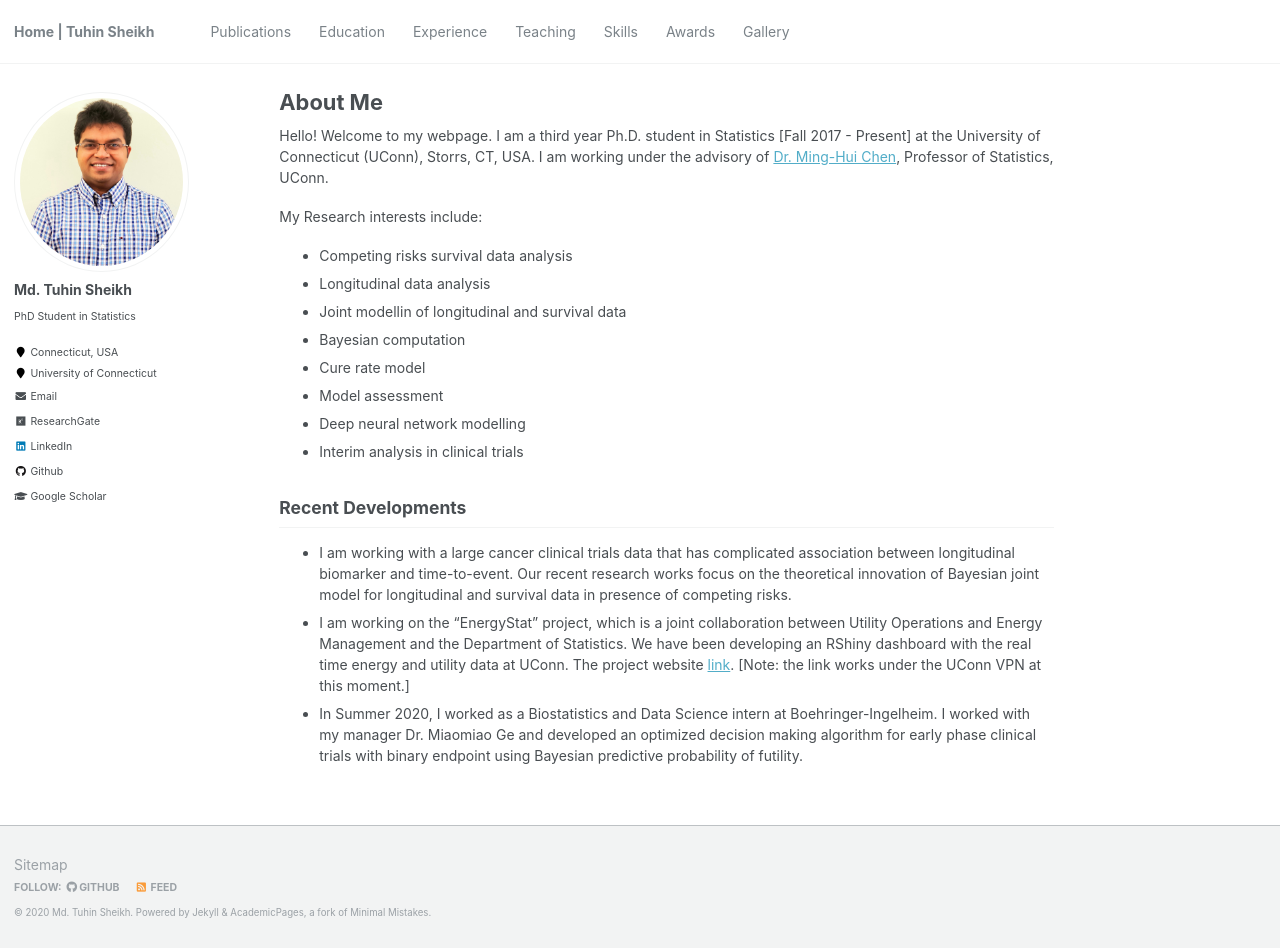
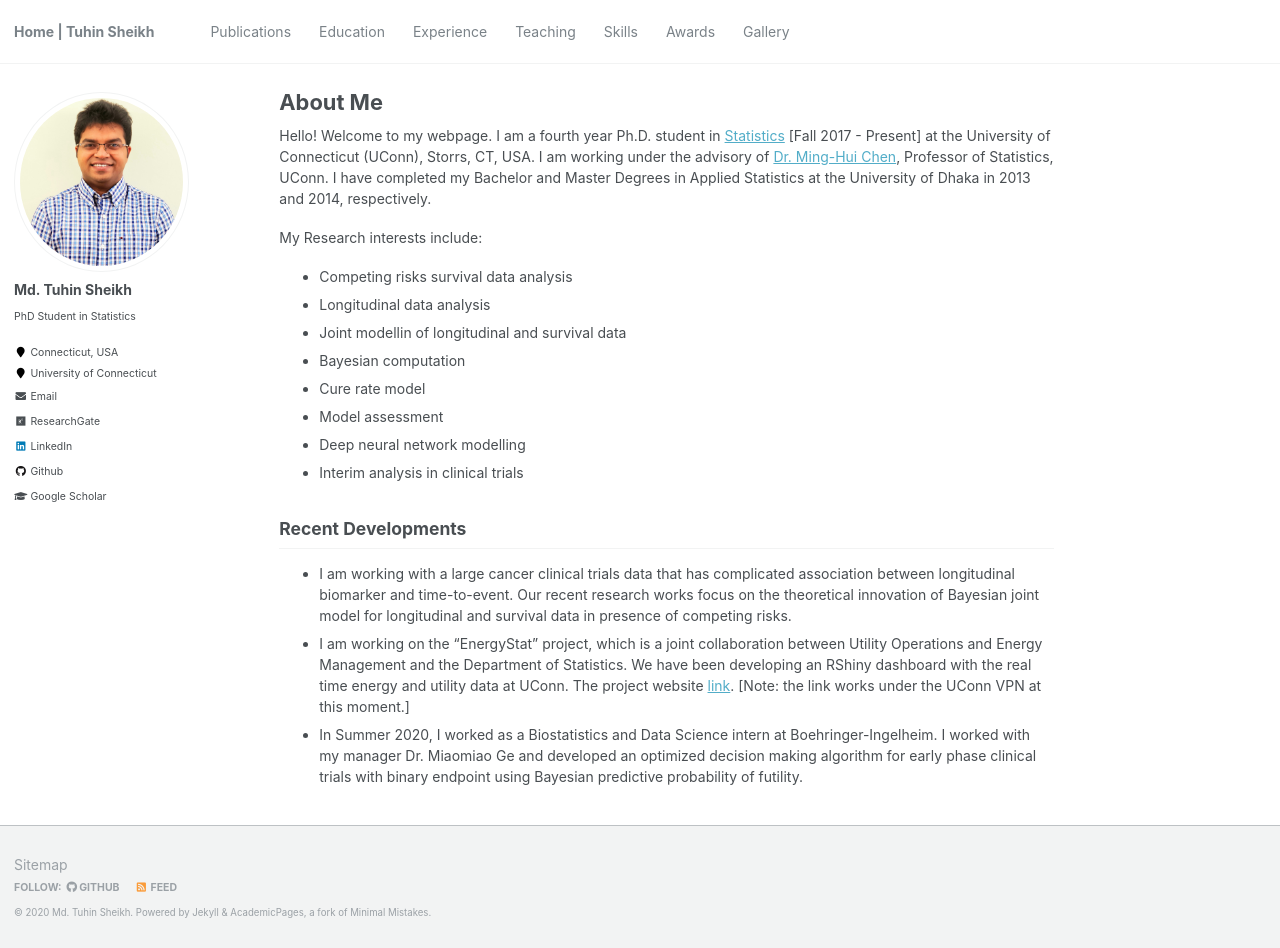
Before and after one commit to mdtuhinsheikh/mdtuhinsheikh.github.io, a Jekyll site: the page built from _pages/about.md, in a window 1280 px wide and 948 px high. Built offline with Jekyll 4.4.1, drawn with Linux system fonts in a browser that asks for light colours.

Commit message:
Update about.md

```diff
--- a/_pages/about.md
+++ b/_pages/about.md
@@ -7,7 +7,7 @@ redirect_from:
   - /about/
   - /about.html
 ---
-Hello! Welcome to my webpage. I am a third year Ph.D. student in Statistics [Fall 2017 - Present] at the University of Connecticut (UConn), Storrs, CT, USA. I am working under the advisory of [Dr. Ming-Hui Chen](http://merlot.stat.uconn.edu/~mhchen/), Professor of Statistics, UConn.
+Hello! Welcome to my webpage. I am a fourth year Ph.D. student in [Statistics](https://stat.uconn.edu/) [Fall 2017 - Present] at the University of Connecticut (UConn), Storrs, CT, USA. I am working under the advisory of [Dr. Ming-Hui Chen](http://merlot.stat.uconn.edu/~mhchen/), Professor of Statistics, UConn. I have completed my Bachelor and Master Degrees in Applied Statistics at the University of Dhaka in 2013 and 2014, respectively.
 
 My Research interests include:
 * Competing risks survival data analysis
```
